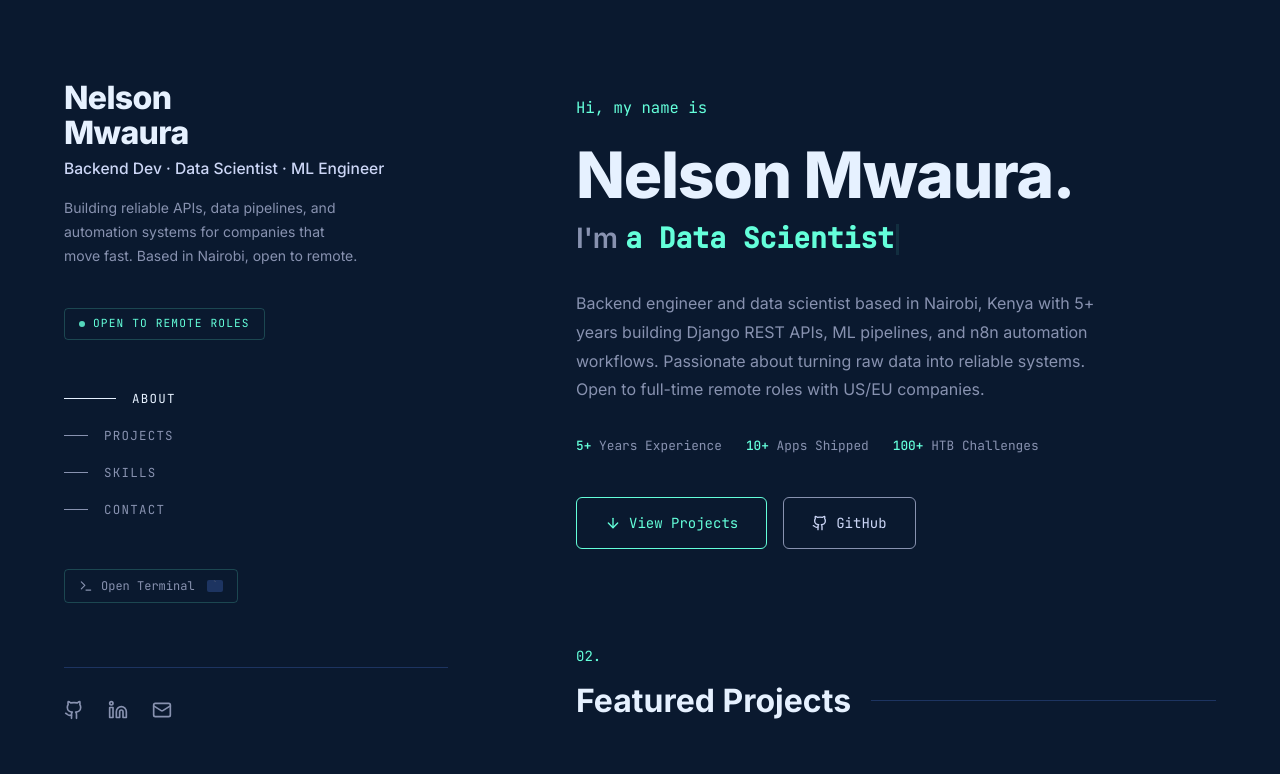
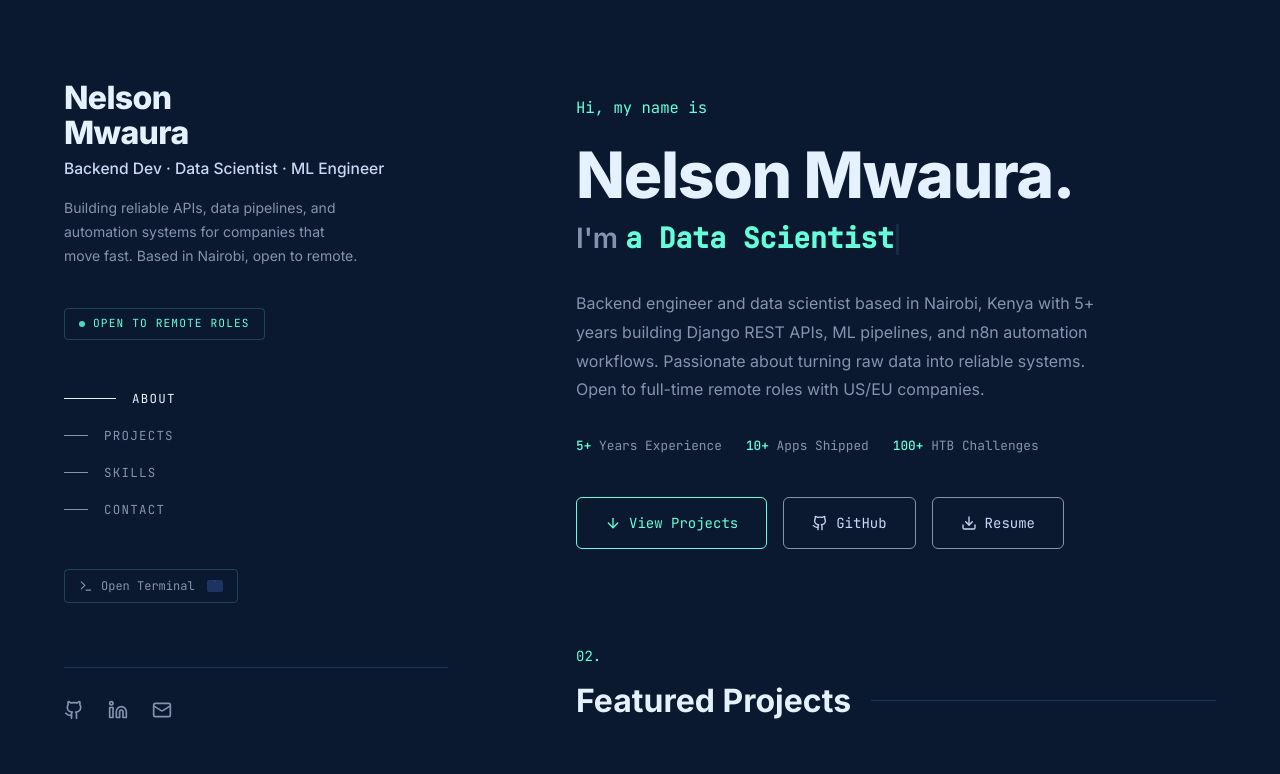
Before and after one commit to Nmwaura132/portfolio, a React (Vite) app: page / in a window 1280 px wide. Shown: the top 774 px of the page. Built offline with nearby package versions, Linux system fonts and the light colour scheme.

Commit message:
feat: add Resume button to Hero CTA (links to LinkedIn until PDF is ready)

```diff
--- a/src/components/Hero.jsx
+++ b/src/components/Hero.jsx
@@ -1,6 +1,6 @@
 import { useState, useEffect } from 'react';
 import { motion } from 'framer-motion';
-import { Github, ArrowDown } from 'lucide-react';
+import { Github, ArrowDown, Download } from 'lucide-react';
 
 const roles = [
   'a Backend Developer',
@@ -76,6 +76,15 @@ export default function Hero() {
             <Github size={16} />
             GitHub
           </a>
+          <a
+            href="https://www.linkedin.com/in/nelson-peter"
+            target="_blank"
+            rel="noopener noreferrer"
+            className="btn-secondary"
+          >
+            <Download size={16} />
+            Resume
+          </a>
         </div>
       </motion.div>
     </section>
```
